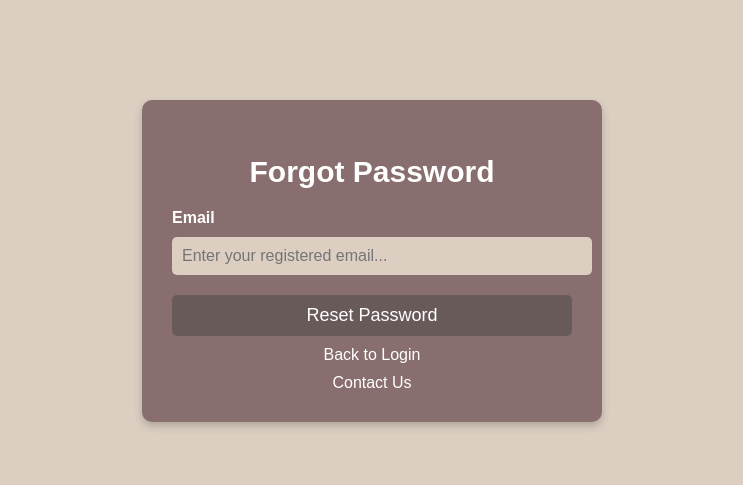
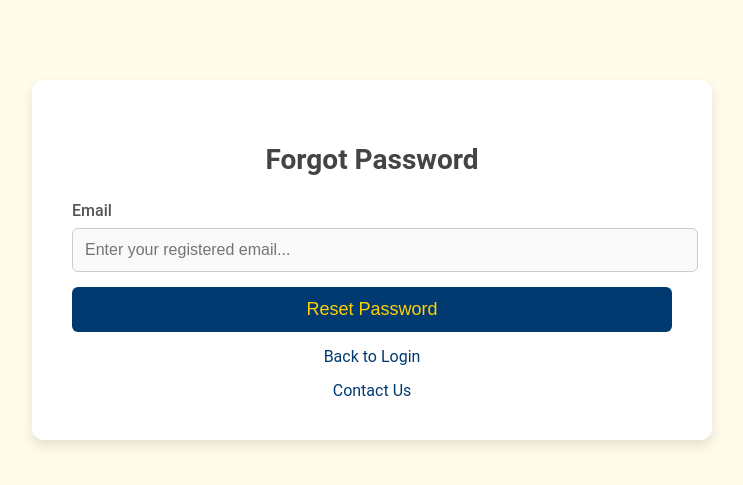
Before and after one commit to 2376694/OpendaysMaps, a Flask app: page /forgot-password in a window 1280 px wide. Shown: the top 485 px of the page, without its empty margins (268-1011 px from the left). Run offline with Flask 3, Linux system fonts and the light colour scheme.

Commit message:
Add files via upload

```diff
--- a/templates/base.html
+++ b/templates/base.html
@@ -7,67 +7,70 @@
     <title>{% block title %}Page{% endblock %}</title>
     <style>
         body {
-            font-family: Arial, sans-serif;
-            background-color: rgb(220, 207, 194);
+            font-family: 'Roboto', sans-serif;
+            background-color: #fffbea;
             margin: 0;
             padding: 0;
         }
 
         .container {
-            max-width: 400px;
-            margin: 100px auto;
-            background-color: rgb(136, 110, 110);
-            padding: 30px;
-            border-radius: 10px;
-            color: white;
-            box-shadow: 0 4px 8px rgba(0, 0, 0, 0.2);
+            max-width: 600px;
+            margin: 80px auto;
+            background-color: #ffffff;
+            padding: 40px;
+            border-radius: 12px;
+            color: #333333;
+            box-shadow: 0 6px 12px rgba(0, 0, 0, 0.1);
         }
 
         h2 {
             text-align: center;
-            margin-bottom: 20px;
-            font-size: 30px;
+            margin-bottom: 25px;
+            font-size: 28px;
+            color: #444444;
         }
 
         label {
             display: block;
-            margin-bottom: 10px;
-            font-weight: bold;
+            margin-bottom: 8px;
+            font-weight: 500;
+            color: #555555;
         }
 
         input[type="text"],
         input[type="email"],
         input[type="password"] {
             width: 100%;
-            padding: 10px;
-            margin-bottom: 20px;
-            border: none;
-            border-radius: 5px;
-            background-color: rgb(220, 207, 194);
-            color: rgb(105, 90, 90);
+            padding: 12px;
+            margin-bottom: 15px;
+            border: 1px solid #cccccc;
+            border-radius: 6px;
+            background-color: #f9f9f9;
+            color: #333333;
             font-size: 16px;
         }
 
-        input[type="submit"] {
+        input[type="submit"], button {
             width: 100%;
-            padding: 10px;
-            background-color: rgb(105, 90, 90);
-            color: white;
+            padding: 12px;
+            background-color: #003A70;
+            color: #FFD100;
             border: none;
-            border-radius: 5px;
+            border-radius: 6px;
             font-size: 18px;
             cursor: pointer;
         }
 
-        input[type="submit"]:hover {
-            background-color: rgb(87, 33, 33);
+        input[type="submit"]:hover, button:hover {
+            background-color: #FFD100;
+            color: #003A70;
         }
 
         a {
             display: block;
             text-align: center;
-            margin-top: 10px;
-            color: white;
+            margin-top: 15px;
+            color: #003A70;
             text-decoration: none;
         }
 
@@ -76,16 +79,16 @@
         }
 
         .welcome-title {
-            font-size: 32px;
+            font-size: 36px;
             font-weight: bold;
-            color: rgb(87, 33, 33);
-            margin-bottom: 10px;
+            color: #333333;
+            margin-bottom: 15px;
         }
 
         .welcome-subtitle {
-            font-size: 18px;
-            color: rgb(255, 255, 255);
-            margin-bottom: 20px;
+            font-size: 20px;
+            color: #666666;
+            margin-bottom: 25px;
         }
     </style>
 </head>
```
